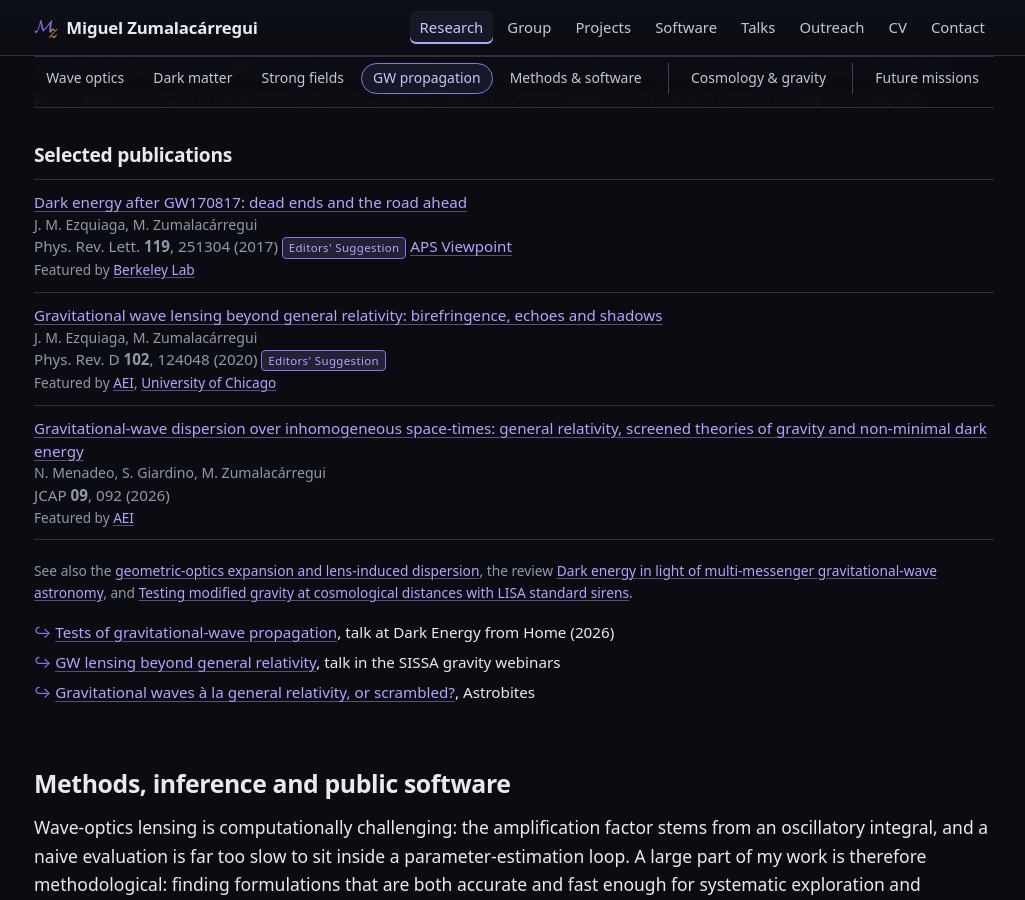
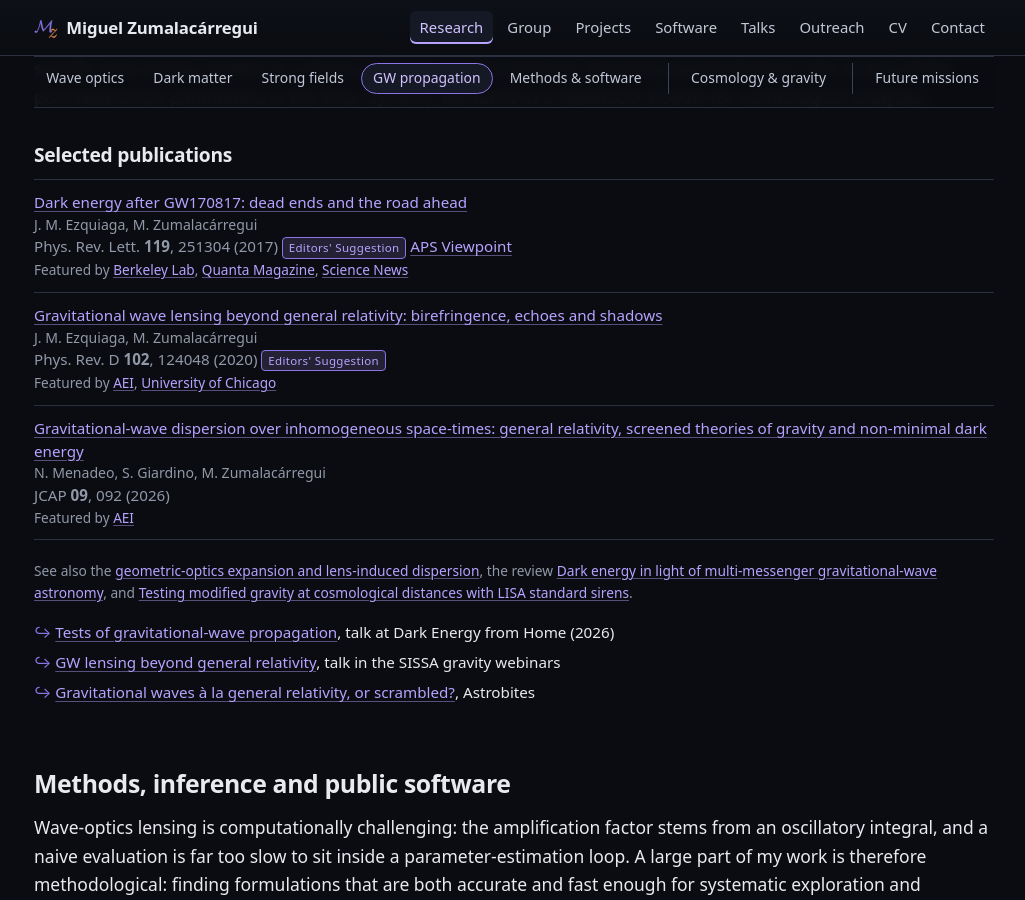
Before and after one commit to miguelzuma/miguelzuma.github.io, a Jekyll site: the page built from research.html, in a window 1280 px wide and 900 px high, scrolled down 6640 px. Shown: the whole window, without its empty margins (126-1151 px from the left). Built offline with Jekyll 4.4.1, drawn with Linux system fonts in a browser that asks for light colours.

Commit message:
Research: Quanta and Science News on the GW170817 entry
Quanta rather than Wired, which ran the same piece: Quanta wrote and published
it. Science News rather than Forbes, whose gravitational-wave coverage is a
contributor column rather than staff reporting.

Co-Authored-By: Claude Opus 5 (1M context) <noreply@anthropic.com>
Claude-Session: https://claude.ai/code/session_01E2ZbXszK9qt9svKVxU5Yrt

```diff
--- a/research.html
+++ b/research.html
@@ -430,7 +430,7 @@ sections:
       <span class="journal">Phys. Rev. Lett. <strong>119</strong>, 251304 (2017)</span>
       <span class="badge">Editors' Suggestion</span>
       <a href="https://physics.aps.org/articles/v10/134" rel="noopener">APS Viewpoint</a>
-      <span class="feature">Featured by <a href="https://newscenter.lbl.gov/2017/12/18/star-mergers-test-gravity-dark-energy-theories/" rel="noopener">Berkeley Lab</a></span>
+      <span class="feature">Featured by <a href="https://newscenter.lbl.gov/2017/12/18/star-mergers-test-gravity-dark-energy-theories/" rel="noopener">Berkeley Lab</a>, <a href="https://www.quantamagazine.org/troubled-times-for-alternatives-to-einsteins-theory-of-gravity-20180430/" rel="noopener">Quanta Magazine</a>, <a href="https://www.sciencenews.org/article/what-detecting-gravitational-waves-means-expansion-universe" rel="noopener">Science News</a></span>
     </li>
     <li>
       <a href="https://inspirehep.net/literature/1819285" rel="noopener">Gravitational wave lensing beyond general relativity: birefringence, echoes and shadows</a>
```
